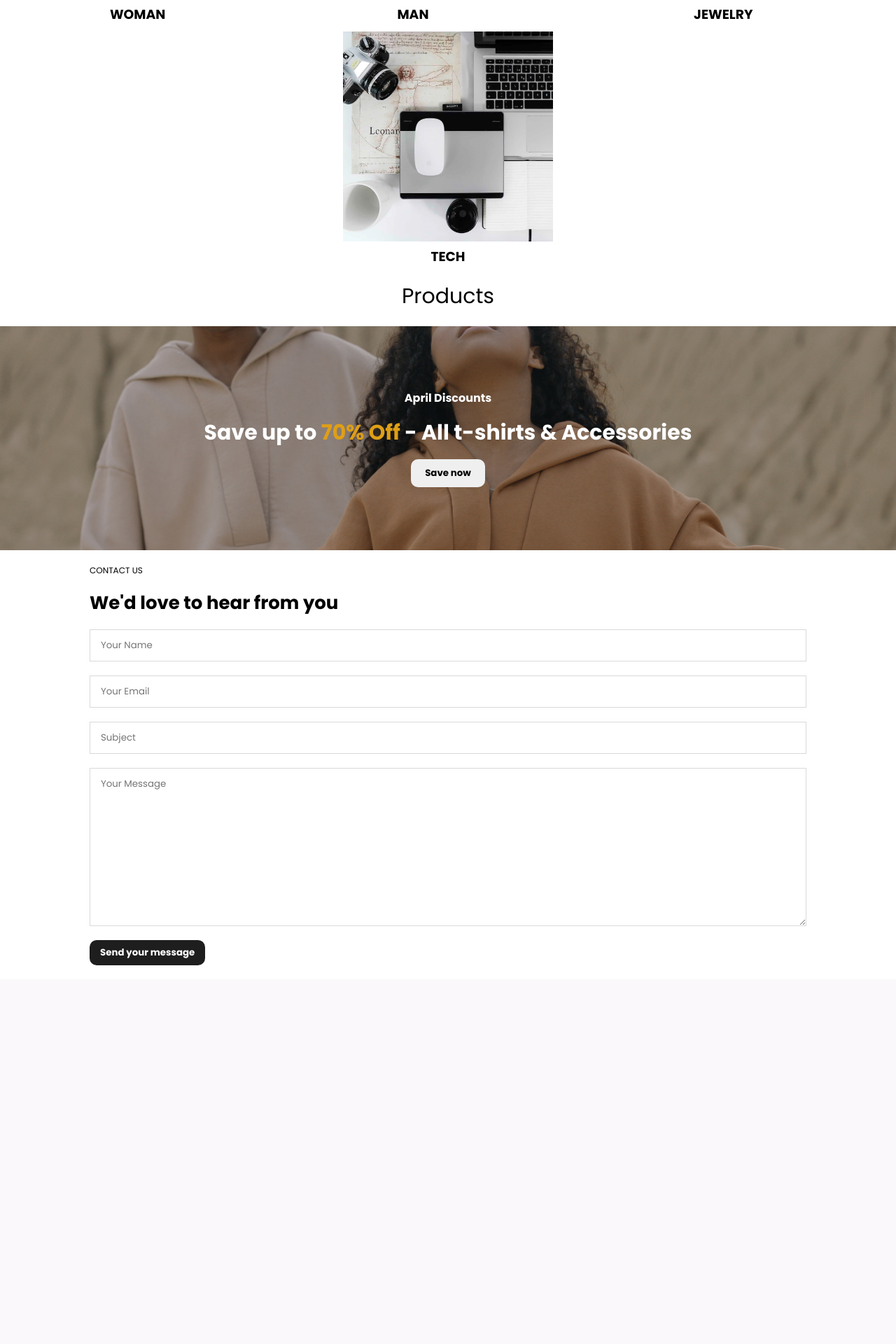
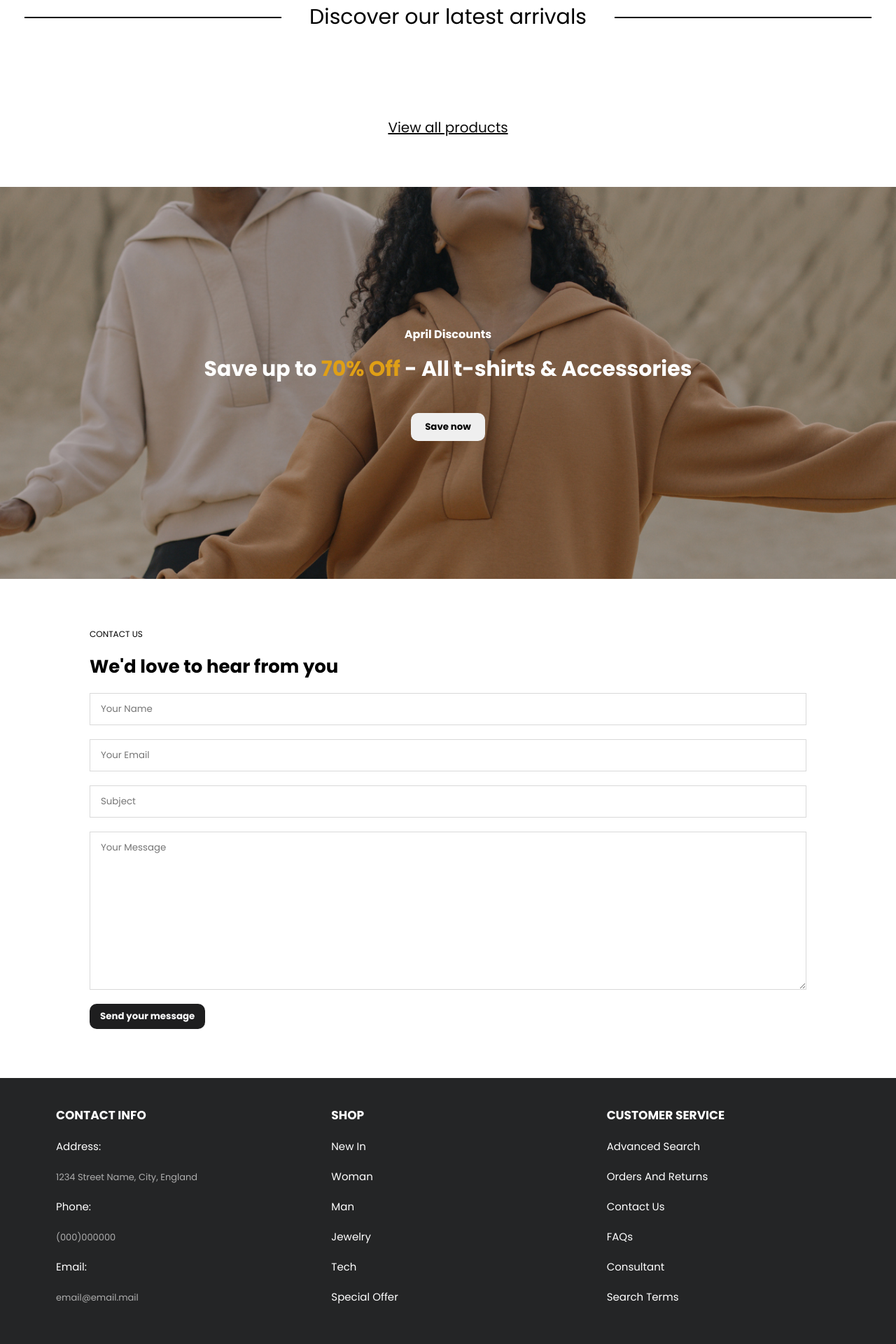
Before and after one commit to ElenaRieux/Fake-Store-API, a PHP site: page / in a window 1280 px wide. Shown: the part 1196-3116 px from the top of the page at 70% size. Before the commit the page ends 2575 px from the top, so only its background shows below. Run offline with PHP 8.4, Linux system fonts and the light colour scheme.

Commit message:
SEO, Favicon, Footer, Layout, Icona Login

```diff
--- a/Ecommerce/index.html
+++ b/Ecommerce/index.html
@@ -3,17 +3,23 @@
   <head>
     <meta charset="UTF-8" />
     <meta name="viewport" content="width=device-width, initial-scale=1.0" />
+    <link rel="icon" href="img/favicon.png" />
     <link rel="stylesheet" href="style.css" />
     <link
       rel="stylesheet"
       href="https://cdn.jsdelivr.net/npm/bootstrap-icons@1.11.3/font/bootstrap-icons.min.css"
     />
-    <title>Fake Store</title>
+    <title>Fake Store | Get Now Tech, Jewelry and Clothings</title>
+    <meta
+      name="description"
+      content="Explore Trendy Clothes for women and men, Stunning Jewelry, and Cutting-Edge Tech Gadgets.
+      Elevate Your Style with Convenient Online Shopping"
+    />
   </head>
   <body>
     <nav>
       <div class="wrapper">
-        <div class="logo"><a href="#">Logo</a></div>
+        <a class="logo" href="#"><img src="img/logo.png" alt="Fake Store Logo" /></a>
         <input type="radio" name="slider" id="menu-btn" />
         <input type="radio" name="slider" id="close-btn" />
         <ul class="nav-links">
@@ -29,7 +35,7 @@
             <div class="mega-box">
               <div class="content">
                 <div class="row">
-                  <img src="img/menu.png" alt="" />
+                  <img src="img/menu.png" alt="Fashion Clothings" />
                 </div>
                 <div class="row">
                   <header>Woman</header>
@@ -61,14 +67,24 @@
               </div>
             </div>
           </li>
-          <li><a href="#">Contact us</a></li>
+          <li class="menu-cell"><a href="#"><i class="bi bi-person"></i></a></li>
+              <li class="menu-cell"><a href="#"><i class="bi bi-bookmark "></i></a></li>
+              <li class="menu-cell"><a href="#"><i class="bi bi-cart3"></i></a></li>
+        </ul>
+          <span class="section">
+            <ul class="nav-links">
       <li>
-            <a href="#"><i class="bi bi-bookmark"></i></a>
+        <a href="#"><i class=" desktop-item bi bi-person"></i></a>
+        <input type="checkbox" id="showDrop">
+        <ul class="drop-menu">
+          <li><a href="#">Il mio account</a></li>
+          <li><a href="#">Log-in / Sign-in</a></li>
+        </ul>
       </li>
-          <li>
-            <a href="#"><i class="bi bi-cart3"></i></a>
-          </li>
+              <li><a href="#"><i class="bi bi-bookmark"></i></a></li>
+              <li><a href="#"><i class="bi bi-cart3"></i></a></li>
             </ul>
+          </span>
         <label for="menu-btn" class="btn menu-btn"
           ><i class="fas fa-bars"></i
         ></label>
@@ -78,45 +94,55 @@
       <h1>NEW COLLECTION</h1>
       <button>SHOP NOW</button>
     </div>
-    <article>
-      <h2>Discover our latest arrivals</h2>
+    <article class="contenuto">
       <div class="container-categorie">
         <a href="#">
-          <div class="categoria-prodotto">
+        <div class="card">
             <div class="container-foto">
-              <img src="img/categoria-donna.jpg" alt="women" />
+            <img src="img/categoria-donna.jpg" alt="women clothes section" />
             </div>
             <h3>WOMAN</h3>
         </div>
         </a>
         <a href="#">
-          <div class="categoria-prodotto">
+        <div class="card">
             <div class="container-foto">
-              <img src="img/categoria-uomo.jpg" alt="men" />
+            <img src="img/categoria-uomo.jpg" alt="men clothes section" />
         </div>
             <h3>MAN</h3>
         </div>
         </a>
         <a href="#">
-          <div class="categoria-prodotto">
+        <div class="card">
             <div class="container-foto">
-              <img src="img/categoria-gioielli.jpg" alt="jewlery" />
+            <img src="img/categoria-gioielli.jpg" alt="jewlery section" />
             </div>
             <h3>JEWELRY</h3>
         </div>
         </a>
         <a href="#">
-          <div class="categoria-prodotto">
+        <div class="card">
             <div class="container-foto">
-              <img src="img/categoria-tech.jpeg" alt="tech" />
+            <img src="img/categoria-tech.jpg" alt="tech products section" />
             </div>
             <h3>TECH</h3>
         </div>
         </a>
     </div>
-      <h2>Products</h2>
+    <div class="container-linea">
+      <div class="linea"></div>
+      <div class="testo"><h2>Discover our latest arrivals</h2></div>
+      <div class="linea"></div>
+    </div>
+    <!-- <select id="filter-options">
+      <option value="all">Tutti</option>
+      <option value="clothing">Abbigliamento</option>
+      <option value="jewelry">Gioielli</option>
+      <option value="tech">Tecnologia</option>
+    </select> -->
     <div class="container-prodotti"></div>
-
+    <div class="all-products"><a href="#">View all products</a></div>
+    </article>
     <section class="banner">
       <h4>April Discounts</h4>
       <h3>Save up to <span>70% Off</span> - All t-shirts & Accessories</h3>
@@ -143,11 +169,78 @@
         </div>
         <div class="submit-button">
           <button class="sub-button" type="submit">Send your message</button>
-            <img class="img-form" style="display: none" src="img/Spinner@1x-1.0s-200px-200px.gif" alt="loading" />
+          <img
+            class="img-form"
+            style="display: none"
+            src="img/Spinner@1x-1.0s-200px-200px.gif"
+            alt="loading"
+          />
         </div>
       </form>
     </section>
-    </article>
+
+    <footer>
+      <div class="contenitore-footer">
+        <div class="sezione-footer" onclick="toggleSection(this)">
+            <div class="drop-down-footer">
+                <h4>CONTACT INFO</h4>
+                <i class="bi bi-chevron-down"></i>
+            </div>
+
+            <hr>
+          <ul>
+            <li>Address:</li>
+            <li><span>1234 Street Name, City, England</span></li>
+            <li>Phone:</li>
+            <li><span>(000)000000</span></li>
+            <li>Email:</li>
+            <li><span>email@email.mail</span></li>
+          </ul>
+        </div>
+        <div class="sezione-footer" onclick="toggleSection(this)">
+            <div class="drop-down-footer">
+                <h4>SHOP</h4>
+                <i class="bi bi-chevron-down"></i>
+            </div>
+            <hr>
+            <ul>
+            <li>New In</li>
+            <li>Woman</li>
+            <li>Man</li>
+            <li>Jewelry</li>
+            <li>Tech</li>
+            <li>Special Offer</li>
+          </ul>
+        </div>
+        <div class="sezione-footer" onclick="toggleSection(this)">
+            <div class="drop-down-footer">
+                <h4>CUSTOMER SERVICE</h4>
+                <i class="bi bi-chevron-down"></i>
+            </div>
+            <hr>
+          <ul>
+            <li>Advanced Search</li>
+            <li>Orders And Returns</li>
+            <li>Contact Us</li>
+            <li>FAQs</li>
+            <li>Consultant</li>
+            <li>Search Terms</li>
+          </ul>
+        </div>
+      </div>
+      <div class="sezione-secondo-footer">
+        <div class="coyright">
+          <p>© 2024, Fake Fashion. All Rights Reserved.</p>
+        </div>
+        <div class="social">
+            <a href="#"><i class="bi bi-instagram"></i></a>
+            <a href="#"><i class="bi bi-facebook"></i></a>
+            <a href="#"><i class="bi bi-youtube"></i></a>
+            <a href="#"> <i class="bi bi-pinterest"></i></a>
+        </div>
+      </div>
+    </footer>
+
     <script src="script.js"></script>
   </body>
 </html>
--- a/Ecommerce/style.css
+++ b/Ecommerce/style.css
@@ -7,23 +8,20 @@
   font-family: "Poppins", sans-serif;
 }
 
+button {
+  cursor: pointer;
+}
+
 /*Nav-bar*/
 
-@import url('https://fonts.googleapis.com/css2?family=Poppins:wght@200;300;400;500;600;700&display=swap');
-*{
-  margin: 0;
-  padding: 0;
-  box-sizing: border-box;
-  font-family: 'Poppins', sans-serif;
-}
-nav{
+nav {
   position: fixed;
   z-index: 99;
   width: 100%;
 
   background: #242526;
 }
-nav .wrapper{
+nav .wrapper {
   position: relative;
   max-width: 1300px;
   padding: 0px 30px;
@@ -318,53 +330,83 @@ nav input{
   transition: all 0.3s ease;
 }
 
+/*Sezione principale*/
+
+.contenuto {
+  margin: 20px 35px;
+}
+
 /*categoria prodotti*/
+
+.container-categorie {
+  display: grid;
+  grid-template-columns: repeat(4, 1fr);
+  gap: 15px;
+  width: 100%;
+  margin: auto;
+  padding-bottom: 30px;
+}
+
+.card img {
+  max-width: 100%;
+  height: auto;
+  overflow: hidden;
+  transition: 0.3s ease-in-out;
+  filter: brightness(70%);
+  transform: scale(1.05);
+}
+
+.card {
+  position: relative;
+}
+
+.card h3 {
+  position: absolute;
+  color: white;
+  font-size: calc(0.5em + 2.5vw);
+  top: 60%;
+  left: 50%;
+  transform: translate(-50%, 0);
+  margin: 0;
+  padding: 5px 10px;
+  font-weight: normal;
+}
+
+.container-foto {
+  overflow: hidden;
+  height: 100%;
+}
+.container-foto img:hover {
+  filter: brightness(100%);
+  transform: scale(1.3);
+}
+
+/*prodotti*/
 
 article h2 {
   font-weight: normal;
   font-size: 30px;
   text-align: center;
-  margin: 20px 0;
+  margin: 10px 0;
 }
 
-.container-categorie a {
-  color: black;
-  text-decoration: none;
-}
-.container-categorie {
+article .all-products {
   display: flex;
-  justify-content: space-around;
-  flex-wrap: wrap;
-  text-align: center;
+  justify-content: center;
+  margin-bottom: 40px;
 }
 
-.categoria-prodotto img {
-  height: 300px;
-  margin-top: 10px;
-  overflow: hidden;
-  transition: 0.3s ease-in-out;
+.all-products a {
+  color: #0c0c0c;
+  transition: all 0.3s ease;
+  padding: 40px 0 30px;
+  font-size: 20px;
 }
 
-.container-foto {
-  overflow: hidden;
+.all-products a:hover {
+  color: #df9f16;
+  text-decoration: underline;
 }
-.categoria-prodotto img:hover {
-  opacity: 0.6;
-  filter: alpha(opacity=30);
-  transform: scale(1.3);
-}
-
-@media (max-width: 700px) {
-  .categoria-prodotto img {
-    height: 500px;
-  }
-  .categoria-prodotto h3 {
-    font-size: 30px;
-    font-weight: normal;
-  }
-}
-
-/*prodotti*/
 
 .container-prodotti {
   text-align: center;
@@ -444,7 +488,8 @@ article h2 {
   text-align: center;
   background-image: url(img/Banner.png);
   width: 100%;
-  height: 40vh;
+  height: 70vh;
+  margin: 30px 0;
   background-size: cover;
   background-position: top;
   color: white;
@@ -455,7 +500,7 @@ article h2 {
 }
 .banner h3 {
   font-size: 30px;
-  padding: 15px 0;
+  padding: 15px 0 40px;
 }
 
 .banner h3 span {
@@ -475,12 +520,28 @@ article h2 {
   transition: all 0.3s ease;
 }
 
+.container-linea {
+  display: flex;
+  align-items: center;
+  margin: 40px 0 70px;
+}
+
+.linea {
+  flex-grow: 1;
+  height: 2px;
+  background-color: black;
+}
+
+.testo {
+  padding: 0 40px;
+}
+
 /*Form*/
 
 .container-form {
   display: flex;
   justify-content: center;
-  margin: 20px 0;
+  margin: 70px 0;
 }
 
 .container-form form {
@@ -516,14 +577,178 @@ article h2 {
   border: 1px solid #929292;
 }
 
-.img-form{
- height: 50px;
- width: 50px;
+.img-form {
+  height: 50px;
+  width: 50px;
 }
-.submit-button{
+.submit-button {
   display: flex;
 }
 
-#conferma{
+#conferma {
   margin-bottom: 10px;
 }
+
+/*Media query*/
+
+@media (max-width: 500px) {
+  .prodotti img {
+    width: 150px;
+    height: 150px;
+  }
+
+  .container-foto {
+    height: 100%;
+  }
+
+  .main h1 {
+    font-size: 30px;
+  }
+
+  .prodotti {
+    width: 250px;
+    height: 350px;
+    margin: 10px;
+  }
+}
+
+@media (max-width: 1100px) {
+  .container-foto {
+    height: 40vh;
+  }
+  .card h3 {
+    font-size: calc(2em + 4.5vw);
+    font-weight: normal;
+    top: calc(30% - 2vh);
+    left: 50%;
+  }
+
+  .container-categorie {
+    grid-template-columns: 1fr;
+  }
+
+  .linea {
+    display: none;
+  }
+
+  .container-linea {
+    justify-content: center;
+  }
+
+  .container-linea h2 {
+    font-size: 25px;
+  }
+
+  .container-linea {
+    margin-right: 0;
+    margin-left: 0;
+  }
+}
+
+/* Footer */
+
+footer {
+  width: 100%;
+  background: #242526;
+  padding: 20px;
+  padding-top: 40px;
+}
+
+.contenitore-footer {
+  display: grid;
+  grid-template-columns: repeat(3, 1fr);
+  margin-left: 60px;
+  font-size: 15px;
+}
+
+.sezione-secondo-footer {
+  display: grid;
+  grid-template-columns: repeat(2, 1fr);
+  align-items: center;
+  margin: 20px 30px;
+  font-size: 12px;
+}
+
+.sezione-footer ul {
+  list-style: none;
+  padding: 0;
+}
+
+.sezione-footer h4 {
+  color: white;
+  font-size: 17px;
+  font-weight: bold;
+}
+
+.sezione-footer i {
+  display: none;
+  color:white;
+}
+
+.drop-down-footer {
+  display: flex;
+  justify-content: space-between;
+  align-items: center;
+}
+
+.sezione-footer li,
+.sezione-secondo-footer p,
+.sezione-secondo-footer i {
+  margin: 20px 0;
+  color: white;
+}
+
+.sezione-footer li span {
+  color: rgb(173, 173, 173);
+  font-size: 13px;
+  font-weight: light;
+}
+
+hr {
+  display: none;
+}
+
+.social {
+  display: flex;
+  justify-content: flex-end;
+  margin-right: 40px;
+}
+
+.social i {
+  margin-right: 50px;
+}
+
+@media (max-width: 1100px) {
+  .contenitore-footer {
+    grid-template-columns: 1fr;
+  }
+  .contenitore-footer {
+    margin-right: 60px;
+  }
+  hr {
+    display: block;
+    width: 100%;
+    margin:20px 0;
+  }
+  .sezione-footer ul {
+    display: none;
+  }
+   ul.open {
+    display: block;
+  }
+  .rotate{
+    transform: rotate(180deg);
+  }
+  .sezione-footer i {
+    display: block;
+  }
+
+  .sezione-secondo-footer {
+    grid-template-columns: 1fr;
+  }
+
+  .social {
+    display: block;
+    margin-top: 30px;
+  }
+}
```
Also changed, not shown: other parts of Ecommerce/style.css (+77 -60 lines), Ecommerce/script.js (+13 -1 lines), Ecommerce/img/2150706397.jpg (added), Ecommerce/img/categoria-donna.jpg, Ecommerce/img/categoria-tech.jpeg (deleted), Ecommerce/img/favicon.png (added), Ecommerce/img/logo.png (added), 2 other files. Lines whose indentation alone changed are shown as unchanged.
